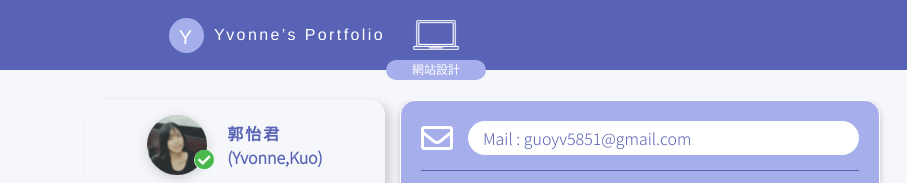
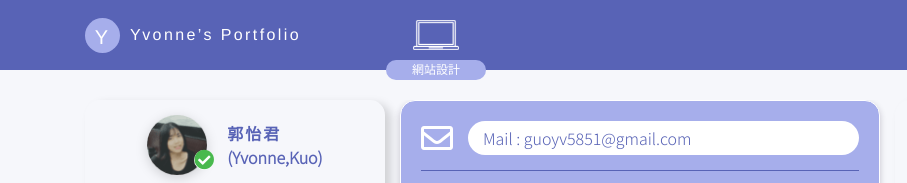
Before and after one commit to scps960740/yvo, a plain HTML site: page index.html in a window 1280 px wide. Shown: the top 183 px of the page, 0-907 px from the left. Drawn offline with nearby package versions, Linux system fonts and the light colour scheme; a script that the page names is missing.

Commit message:
left css

```diff
--- a/assets/css/style.css
+++ b/assets/css/style.css
@@ -66,7 +66,15 @@ header {
   width: 75px;
 }
 
-.headerRow .left,
+.headerRow .left {
+  width: 300px;
+  flex-shrink: 0;
+  height: 70px;
+  display: flex;
+  align-items: center;
+  justify-content: flex-start;
+}
+
 .headerRow .right {
   width: 300px;
   flex-shrink: 0;
```
